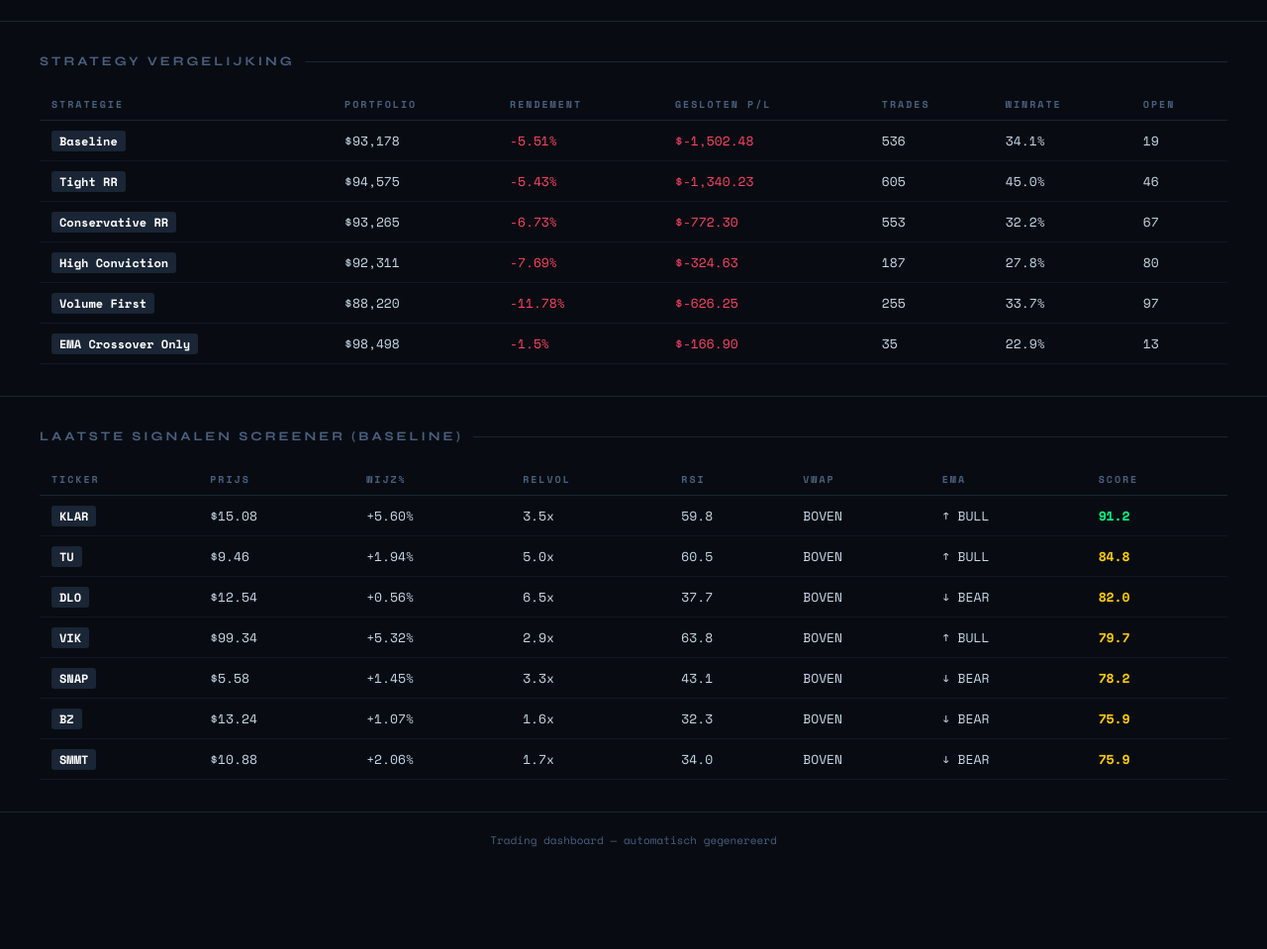
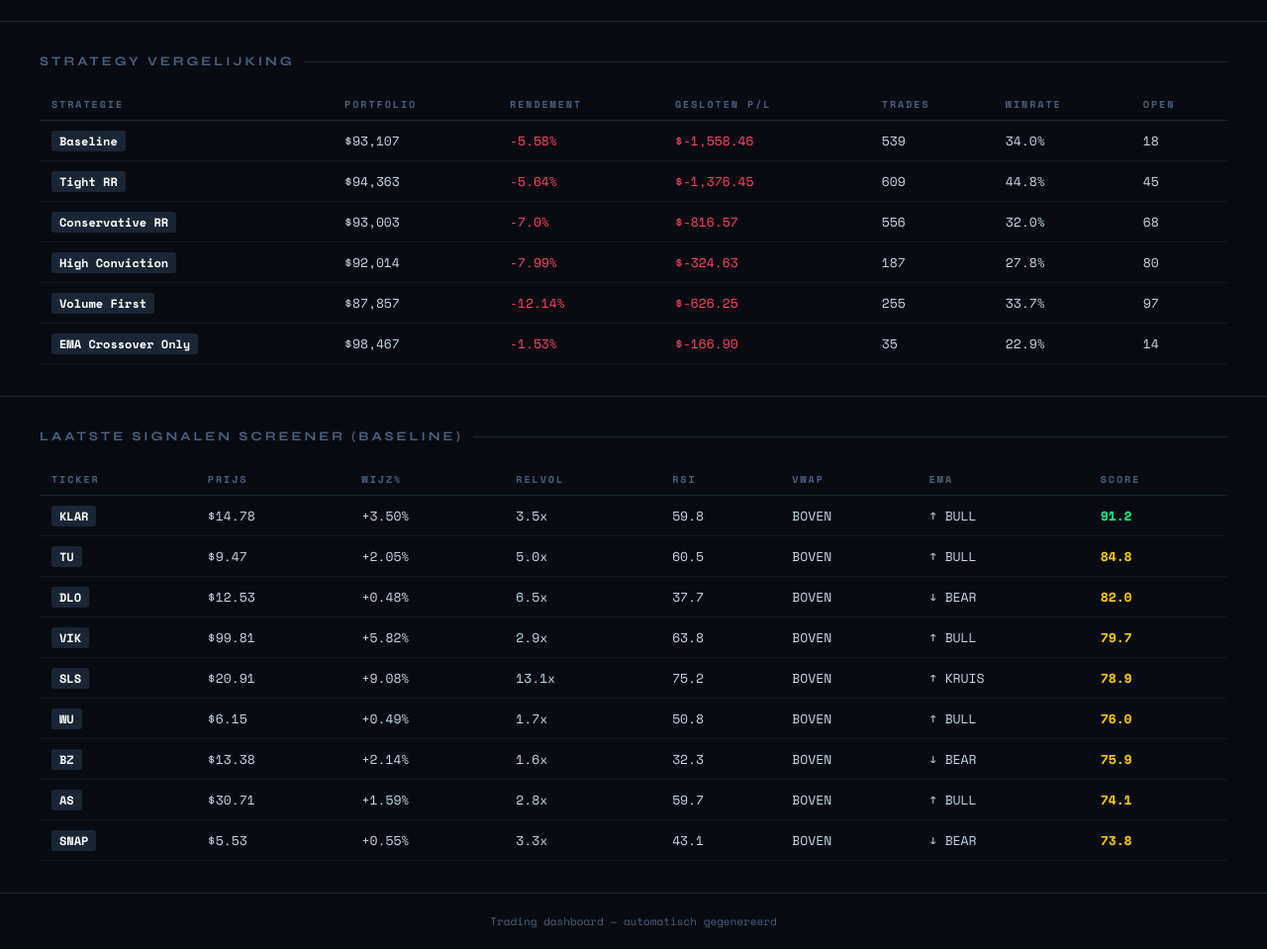
Before and after one commit to jobluchies/trading-dashboard, a plain HTML site: page index.html in a window 1280 px wide. Shown: the part 89-1048 px from the top of the page at 99% size. Before the commit the page ends 966 px from the top, so only its background shows below. Drawn offline with nearby package versions, Linux system fonts and the light colour scheme.

Commit message:
Dashboard update 18/11/2026 17:30

```diff
--- a/index.html
+++ b/index.html
@@ -36,7 +36,7 @@
   </div>
   <div style="text-align:right">
     <div style="margin-bottom:6px"><span class="live-dot"></span> <span style="color:var(--accent);font-size:11px">LIVE</span></div>
-    <div class="timestamp">Laatste update: <b>18/11/2026 17:00</b></div>
+    <div class="timestamp">Laatste update: <b>18/11/2026 17:30</b></div>
   </div>
 </header>
 <div class="section">
@@ -46,35 +46,35 @@
     <tbody>
         <tr>
             <td><span class="ticker">Baseline</span></td>
-            <td>$93,178</td>
-            <td style="color:#ff4466">-5.51%</td>
-            <td style="color:#ff4466">$-1,502.48</td>
-            <td>536</td>
-            <td>34.1%</td>
-            <td>19</td>
+            <td>$93,107</td>
+            <td style="color:#ff4466">-5.58%</td>
+            <td style="color:#ff4466">$-1,558.46</td>
+            <td>539</td>
+            <td>34.0%</td>
+            <td>18</td>
         </tr>
         <tr>
             <td><span class="ticker">Tight RR</span></td>
-            <td>$94,575</td>
-            <td style="color:#ff4466">-5.43%</td>
-            <td style="color:#ff4466">$-1,340.23</td>
-            <td>605</td>
-            <td>45.0%</td>
-            <td>46</td>
+            <td>$94,363</td>
+            <td style="color:#ff4466">-5.64%</td>
+            <td style="color:#ff4466">$-1,376.45</td>
+            <td>609</td>
+            <td>44.8%</td>
+            <td>45</td>
         </tr>
         <tr>
             <td><span class="ticker">Conservative RR</span></td>
-            <td>$93,265</td>
-            <td style="color:#ff4466">-6.73%</td>
-            <td style="color:#ff4466">$-772.30</td>
-            <td>553</td>
-            <td>32.2%</td>
-            <td>67</td>
+            <td>$93,003</td>
+            <td style="color:#ff4466">-7.0%</td>
+            <td style="color:#ff4466">$-816.57</td>
+            <td>556</td>
+            <td>32.0%</td>
+            <td>68</td>
         </tr>
         <tr>
             <td><span class="ticker">High Conviction</span></td>
-            <td>$92,311</td>
-            <td style="color:#ff4466">-7.69%</td>
+            <td>$92,014</td>
+            <td style="color:#ff4466">-7.99%</td>
             <td style="color:#ff4466">$-324.63</td>
             <td>187</td>
             <td>27.8%</td>
@@ -82,8 +82,8 @@
         </tr>
         <tr>
             <td><span class="ticker">Volume First</span></td>
-            <td>$88,220</td>
-            <td style="color:#ff4466">-11.78%</td>
+            <td>$87,857</td>
+            <td style="color:#ff4466">-12.14%</td>
             <td style="color:#ff4466">$-626.25</td>
             <td>255</td>
             <td>33.7%</td>
@@ -91,12 +91,12 @@
         </tr>
         <tr>
             <td><span class="ticker">EMA Crossover Only</span></td>
-            <td>$98,498</td>
-            <td style="color:#ff4466">-1.5%</td>
+            <td>$98,467</td>
+            <td style="color:#ff4466">-1.53%</td>
             <td style="color:#ff4466">$-166.90</td>
             <td>35</td>
             <td>22.9%</td>
-            <td>13</td>
+            <td>14</td>
         </tr></tbody>
   </table>
 </div>
@@ -105,8 +105,8 @@
   <table><thead><tr><th>Ticker</th><th>Prijs</th><th>Wijz%</th><th>RelVol</th><th>RSI</th><th>VWAP</th><th>EMA</th><th>Score</th></tr></thead><tbody>
             <tr>
                 <td><span class="ticker">KLAR</span></td>
-                <td>$15.08</td>
-                <td>+5.60%</td>
+                <td>$14.78</td>
+                <td>+3.50%</td>
                 <td>3.5x</td>
                 <td>59.8</td>
                 <td>BOVEN</td>
@@ -115,8 +115,8 @@
             </tr>
             <tr>
                 <td><span class="ticker">TU</span></td>
-                <td>$9.46</td>
-                <td>+1.94%</td>
+                <td>$9.47</td>
+                <td>+2.05%</td>
                 <td>5.0x</td>
                 <td>60.5</td>
                 <td>BOVEN</td>
@@ -125,8 +125,8 @@
             </tr>
             <tr>
                 <td><span class="ticker">DLO</span></td>
-                <td>$12.54</td>
-                <td>+0.56%</td>
+                <td>$12.53</td>
+                <td>+0.48%</td>
                 <td>6.5x</td>
                 <td>37.7</td>
                 <td>BOVEN</td>
@@ -135,8 +135,8 @@
             </tr>
             <tr>
                 <td><span class="ticker">VIK</span></td>
-                <td>$99.34</td>
-                <td>+5.32%</td>
+                <td>$99.81</td>
+                <td>+5.82%</td>
                 <td>2.9x</td>
                 <td>63.8</td>
                 <td>BOVEN</td>
@@ -144,19 +144,29 @@
                 <td style="color:#ffcc00"><b>79.7</b></td>
             </tr>
             <tr>
-                <td><span class="ticker">SNAP</span></td>
-                <td>$5.58</td>
-                <td>+1.45%</td>
-                <td>3.3x</td>
-                <td>43.1</td>
+                <td><span class="ticker">SLS</span></td>
+                <td>$20.91</td>
+                <td>+9.08%</td>
+                <td>13.1x</td>
+                <td>75.2</td>
                 <td>BOVEN</td>
-                <td>↓ BEAR</td>
-                <td style="color:#ffcc00"><b>78.2</b></td>
+                <td>↑ KRUIS</td>
+                <td style="color:#ffcc00"><b>78.9</b></td>
+            </tr>
+            <tr>
+                <td><span class="ticker">WU</span></td>
+                <td>$6.15</td>
+                <td>+0.49%</td>
+                <td>1.7x</td>
+                <td>50.8</td>
+                <td>BOVEN</td>
+                <td>↑ BULL</td>
+                <td style="color:#ffcc00"><b>76.0</b></td>
             </tr>
             <tr>
                 <td><span class="ticker">BZ</span></td>
-                <td>$13.24</td>
-                <td>+1.07%</td>
+                <td>$13.38</td>
+                <td>+2.14%</td>
                 <td>1.6x</td>
                 <td>32.3</td>
                 <td>BOVEN</td>
@@ -164,14 +174,24 @@
                 <td style="color:#ffcc00"><b>75.9</b></td>
             </tr>
             <tr>
-                <td><span class="ticker">SMMT</span></td>
-                <td>$10.88</td>
-                <td>+2.06%</td>
-                <td>1.7x</td>
-                <td>34.0</td>
+                <td><span class="ticker">AS</span></td>
+                <td>$30.71</td>
+                <td>+1.59%</td>
+                <td>2.8x</td>
+                <td>59.7</td>
+                <td>BOVEN</td>
+                <td>↑ BULL</td>
+                <td style="color:#ffcc00"><b>74.1</b></td>
+            </tr>
+            <tr>
+                <td><span class="ticker">SNAP</span></td>
+                <td>$5.53</td>
+                <td>+0.55%</td>
+                <td>3.3x</td>
+                <td>43.1</td>
                 <td>BOVEN</td>
                 <td>↓ BEAR</td>
-                <td style="color:#ffcc00"><b>75.9</b></td>
+                <td style="color:#ffcc00"><b>73.8</b></td>
             </tr></tbody></table>
 </div>
 <footer>Trading dashboard — automatisch gegenereerd</footer>
```
